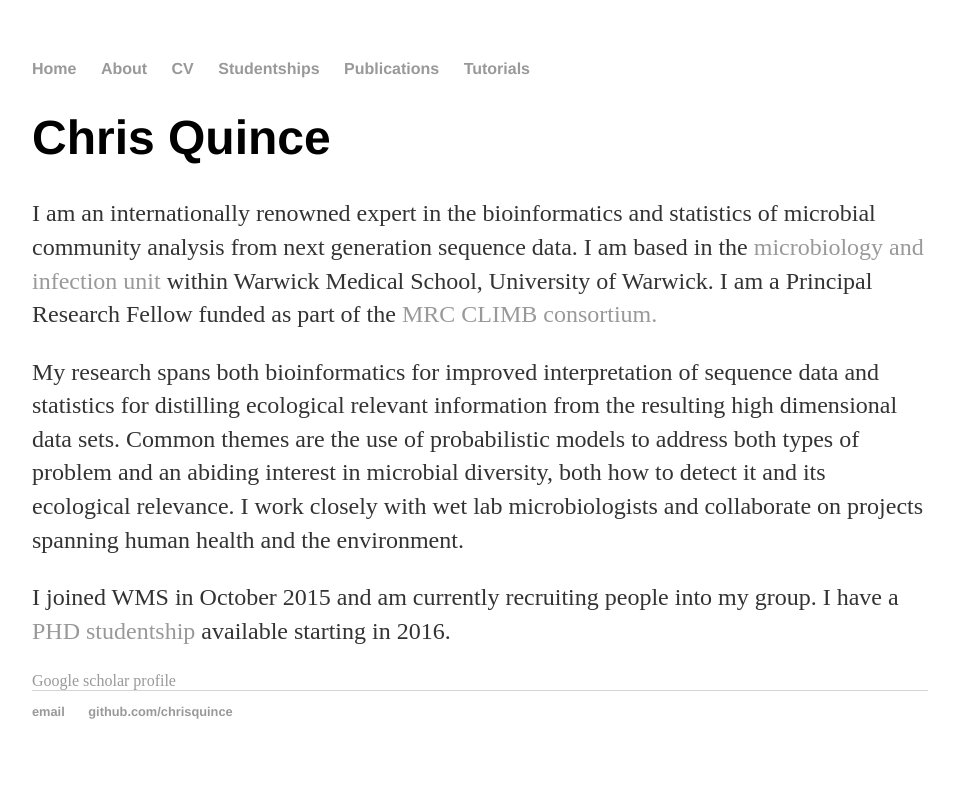
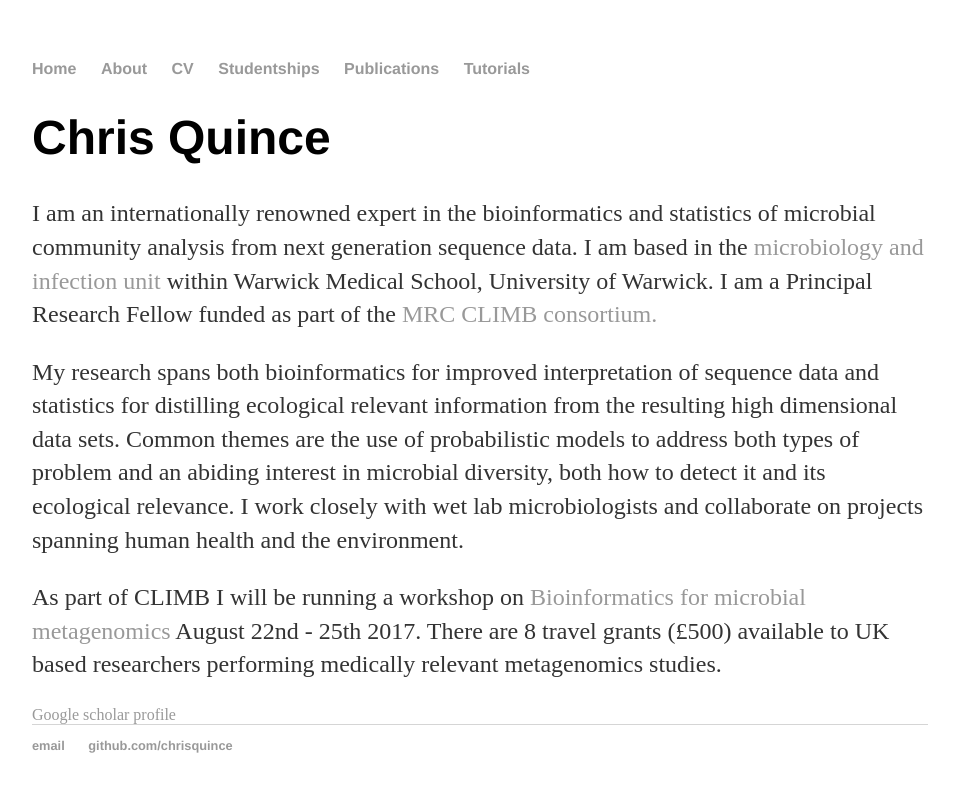
Before and after one commit to chrisquince/chrisquince.github.io, a Jekyll site: the page built from index.html, in a window 1280 px wide. Shown: the top 792 px of the page, without its empty margins (160-1119 px from the left). Built offline with Jekyll 4.4.1, drawn with Linux system fonts in a browser that asks for light colours.

Commit message:
Add workshop

```diff
--- a/index.html
+++ b/index.html
@@ -14,8 +14,10 @@ title: Chris Quince, Metagenomics bioinformatician
 	models to address both types of problem and an abiding interest in microbial diversity, both how to detect it and its
 	ecological relevance. I work closely with wet lab microbiologists and collaborate on projects spanning human health and the environment.</p>
 
-	<p> I joined WMS in October 2015 and am currently recruiting people into my group. I have a
-	<a href="/studentships">PHD studentship</a></li> available starting in 2016.</p>
+	<p> As part of CLIMB I will be running a workshop on
+	<a href="/workshop">Bioinformatics for microbial metagenomics</a></li> August 22nd - 25th 2017. There
+	are 8 travel grants (£500) available to UK based researchers performing medically relevant metagenomics studies. </p>
+
 
 	<a href="https://scholar.google.co.uk/citations?user=0yKnJ2wAAAAJ&hl=en">Google scholar profile</a>
 
```
Also changed, not shown: workshop/index.html (added, +32 -0 lines).
